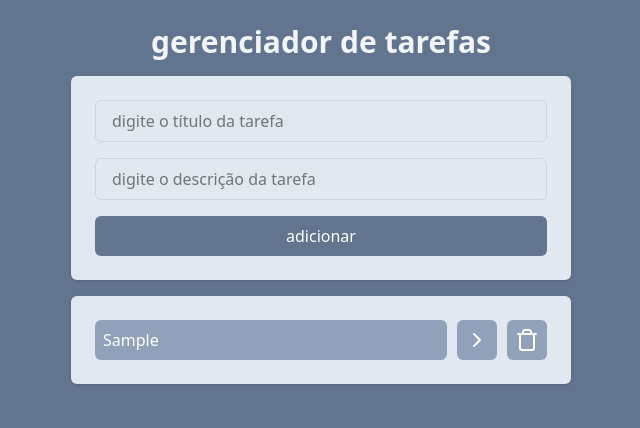
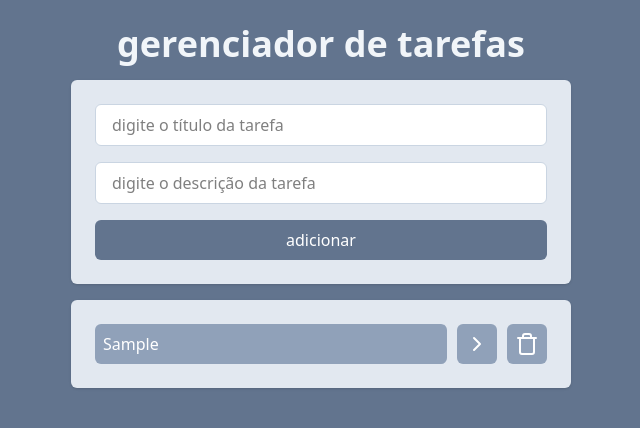
Before and after one commit to erick100-code/REACT, a React (Vite) app: page / in a window 1280 px wide. Both pictures are taken after typing "Sample", "Sample" into the empty fields and a click on the button "adicionar". Shown: the top 428 px of the page, without its empty margins (319-959 px from the left). Built offline with nearby package versions, Linux system fonts and the light colour scheme.

Commit message:
projeto finalizado

```diff
--- a/src/App.jsx
+++ b/src/App.jsx
@@ -1,6 +1,7 @@
 import { useEffect, useState } from "react"
 import AddTaks from "./components/AddTaks"
 import Tasks from "./components/tasks"
+import Title from "./components/title";
 import './App.css'
 import { v4 } from "uuid"
 // import { json } from "react-router-dom"
@@ -14,6 +15,20 @@ function App() {
   useEffect(() => {// sempre que o valor que eu colocar dentro da lista for alterado executa função!
     localStorage.setItem("tasks", JSON.stringify(tasks))
   }, [tasks])
+
+  useEffect(() => {// quando passamos como segundo parametro uma lista vazia, a função só é executada uma vez, e essa vez é quando o usuario iniciar a aplicação
+    // async function dadosInit() {
+    //   const response = await fetch('https://jsonplaceholder.typicode.com/todos?_limit=3',
+    //   {
+    //     method: 'GET'
+    //   })
+    //   const jason = await response.json()
+    //   setTasks(jason)
+    // }
+
+    // dadosInit()
+  }, [])//em poucas pala executa a função quando o usuario acessa pela primeira vez
+
 
   function onTaskClick(taskId) {
     const newTasks = tasks.map(task => {
@@ -49,7 +64,9 @@ function App() {
   return (
     <div className="w-screen h-screen bg-slate-500 flex justify-center p-6">
       <div className="w-[500px] space-y-4">
-        <h1 className="text-3xl text-slate-100 font-bold text-center">gerenciador de tarefas</h1>
+      <Title>
+        gerenciador de tarefas
+      </Title>
         <AddTaks onAddTaskSubmit={onAddTaskSubmit} />
         <Tasks tasks={tasks} onTaskClick={onTaskClick} onDeletTaskClick={onDeletTaskClick} />
       </div>
--- a/src/components/AddTaks.jsx
+++ b/src/components/AddTaks.jsx
@@ -1,4 +1,5 @@
 import { useState } from "react"
+import Input from "./input";
 
 
 function AddTaks(props) {
@@ -7,13 +8,18 @@ function AddTaks(props) {
     return (
         <div className="p-6 rounded-md shadow bg-slate-200 flex flex-col space-y-4">
 
-            <input id="inp1" type="text"  placeholder="digite o título da tarefa" className="border border-slate-300 outline-slate-400 px-4 py-2 rounded-md"
-            onChange={(event) => setTitle(event.target.value)}
+            <Input
+                type="text"
+                placeholder="digite o título da tarefa"
+                onChange={(event) => setTitle(event.target.value)}
             />
 
-            <input id="inp2" type="text"  placeholder="digite o descrição da tarefa" className="border border-slate-300 outline-slate-400 px-4 py-2 rounded-md"
-            onChange={(event) => setDescription(event.target.value)}
+            <Input
+                type="text"
+                placeholder="digite o descrição da tarefa"
+                onChange={(event) => setDescription(event.target.value)}
             />
+
 
             <button className="bg-slate-500 text-white px-4 py-2 rounded-md font-medium cursor-pointer" onClick={() => {
 
@@ -22,9 +28,8 @@ function AddTaks(props) {
                 }
 
                 props.onAddTaskSubmit(title, description)
-
-                {document.getElementById('inp1').value = ""}
-                {document.getElementById('inp2').value = ""}
+                {document.getElementsByTagName('input')[0].value = ''}
+                {document.getElementsByTagName('input')[1].value = ''}
 
                 setTitle("")
                 setDescription("")
--- a/src/components/Tasks.jsx
+++ b/src/components/Tasks.jsx
@@ -1,5 +1,6 @@
 import { ChevronRightIcon, TrashIcon } from "lucide-react"
 import { useNavigate } from "react-router-dom"
+import Button from "./button";
 
 function Tasks({ tasks, onDeletTaskClick, onTaskClick }) {
     const navigate = useNavigate()
@@ -26,13 +27,13 @@ function Tasks({ tasks, onDeletTaskClick, onTaskClick }) {
                         {task.title}
                     </button>
 
-                    <button onClick={() => onSeeDetailsClick(task)} className="bg-slate-400 text-white p-2 rounded-md">
+                    <Button onClick={() => onSeeDetailsClick(task)}>
                         <ChevronRightIcon />
-                    </button>
+                    </Button>
 
-                    <button onClick={() => onDeletTaskClick(task.id)} className="bg-slate-400 text-white p-2 rounded-md">
+                    <Button onClick={() => onDeletTaskClick(task.id)}>
                         <TrashIcon />
-                    </button>
+                    </Button>
                 </li>
             ))}
         </ul>
--- /dev/null
+++ b/src/components/button.jsx
@@ -0,0 +1,13 @@
+function bot(props) {
+    return(
+        <button
+            {...props}
+            className="bg-slate-400 text-white p-2 rounded-md"
+        >
+            {props.children}
+
+        </button>//props.children é o que eu passo para dentro do componente quando eu utilizo eles
+    )
+}
+
+export default bot
--- /dev/null
+++ b/src/components/input.jsx
@@ -0,0 +1,10 @@
+function input(props) {
+    return (
+        <input
+            className="bg-white border border-slate-300 outline-slate-400 px-4 py-2 rounded-md"
+            {...props}// todas as props que eu passar para esse input eu vou passar para esse html
+        />
+    )
+}
+
+export default input
--- /dev/null
+++ b/src/components/title.jsx
@@ -0,0 +1,9 @@
+function Title(props) {
+    return(
+        <h1 className="text-4xl text-slate-100 font-bold text-center">
+            {props.children}
+        </h1>
+    )
+}
+
+export default Title
--- a/src/pages/TaskPage.jsx
+++ b/src/pages/TaskPage.jsx
@@ -1,5 +1,6 @@
 import { ChevronLeftIcon } from "lucide-react"
 import { useNavigate, useSearchParams } from "react-router-dom"
+import Title from "../components/title"
 
 function TaskPage() {
 
@@ -19,7 +20,7 @@ function TaskPage() {
                     <button onClick={volta} className="cursor-pointer absolute left-0 top-0 bottom-0 text-slate-100">
                         <ChevronLeftIcon />
                     </button>
-                    <h1 className="text-3xl text-slate-100 font-bold text-center">detalhes da tarefa</h1>
+                    <Title className="text-3xl text-slate-100 font-bold text-center">detalhes da tarefa</Title>
                 </div>
 
                 <div className="bg-slate-400 p-4 rounded-md">
```
